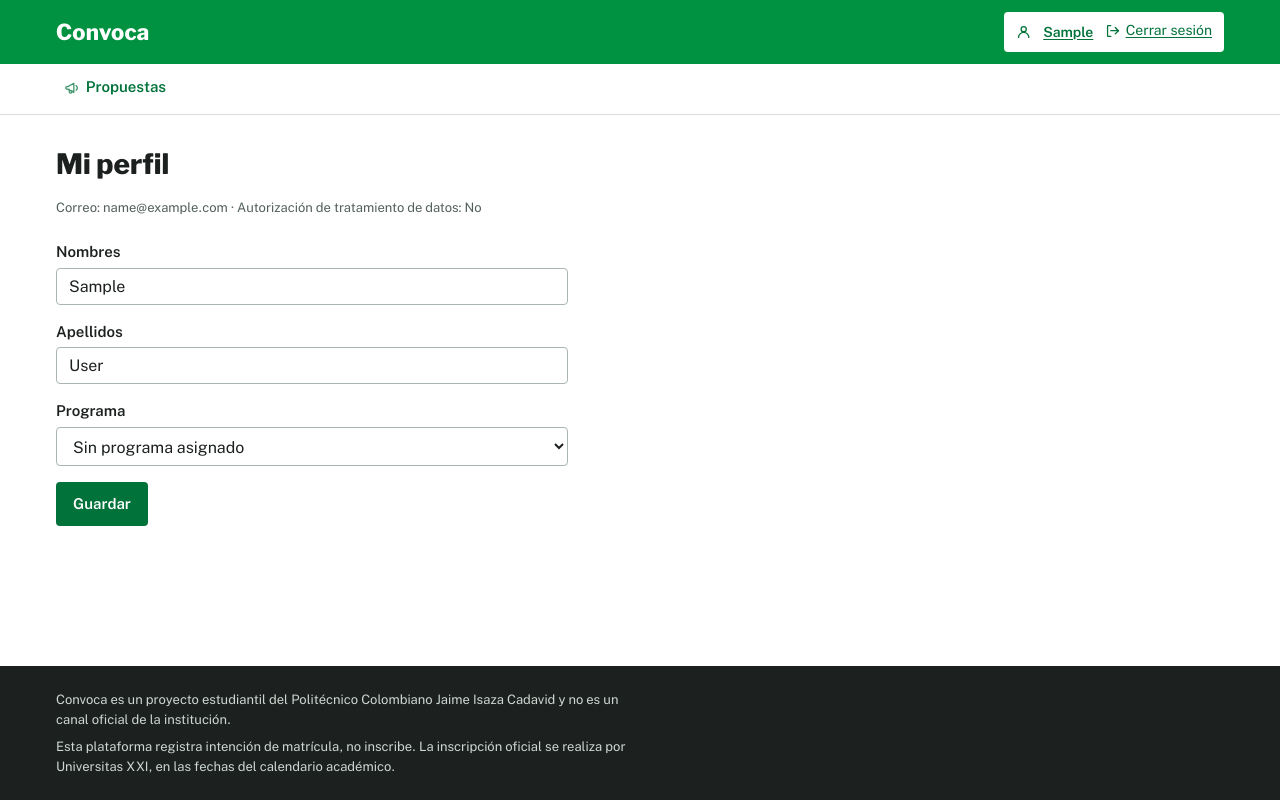
After one commit to svaltqt/Convoca, a Django app: page /perfil/ in a window 1280 px wide. The commit adds this page. Run offline with Django 5.2, Linux system fonts and the light colour scheme; the visitor is signed in with stand-in values (Sample User, id 1); data that the repository does not hold is empty.

Commit message:
feat: pantalla de perfil de usuario (HU-17, criterio 1)

```diff
--- a/apps/usuarios/urls.py
+++ b/apps/usuarios/urls.py
@@ -9,6 +9,7 @@ urlpatterns = [
     path("salir/", views.SalirView.as_view(), name="salir"),
     path("registro/", views.RegistroView.as_view(), name="registro"),
     path("politica-datos/", views.PoliticaDatosView.as_view(), name="politica_datos"),
+    path("perfil/", views.PerfilView.as_view(), name="perfil"),
     path("usuarios/", views.UsuarioListView.as_view(), name="usuario_lista"),
     path(
         "usuarios/<int:pk>/editar/",
--- a/apps/usuarios/views.py
+++ b/apps/usuarios/views.py
@@ -1,7 +1,9 @@
 from django.contrib import messages
+from django.contrib.auth.mixins import LoginRequiredMixin
 from django.contrib.auth.views import LoginView, LogoutView
+from django.contrib.messages.views import SuccessMessageMixin
 from django.urls import reverse_lazy
-from django.views.generic import CreateView, TemplateView
+from django.views.generic import CreateView, TemplateView, UpdateView
 
 from apps.academico.models import Programa
 from config.views import (
@@ -40,6 +42,25 @@ class RegistroView(CreateView):
 
 class PoliticaDatosView(TemplateView):
     template_name = "usuarios/politica_datos.html"
+
+
+class PerfilView(LoginRequiredMixin, SuccessMessageMixin, UpdateView):
+    """
+    Perfil del propio usuario (tarea 1.6 / HU-17, primer criterio): ver y
+    editar nombre, apellido y programa. Correo y autorización de datos no
+    son editables aquí. get_object() siempre devuelve request.user, sin
+    depender de un pk en la URL, así que nadie puede ver o editar el
+    perfil de otra cuenta desde esta vista, ni siquiera un administrador.
+    """
+
+    model = Usuario
+    form_class = UsuarioForm
+    template_name = "usuarios/perfil.html"
+    success_url = reverse_lazy("usuarios:perfil")
+    success_message = "Se actualizó tu perfil."
+
+    def get_object(self, queryset=None):
+        return self.request.user
 
 
 class UsuarioListView(ListaConBusquedaView):
--- a/templates/base.html
+++ b/templates/base.html
@@ -29,13 +29,13 @@
         {% if user.is_authenticated %}
           <div class="cabecera__usuario">
             {% include "componentes/icono.html" with nombre="usuario" %}
-            <span class="cabecera__usuario-nombre">
+            <a href="{% url 'usuarios:perfil' %}" class="cabecera__usuario-nombre">
               {% if ocultar_email_usuario %}
                 {{ user.first_name|default:"Usuario" }}
               {% else %}
                 {{ user.first_name|default:user.email }}
               {% endif %}
-            </span>
+            </a>
             <form method="post" action="{% url 'usuarios:salir' %}">
               {% csrf_token %}
               <button type="submit" class="enlace-boton enlace-icono">{% include "componentes/icono.html" with nombre="salir" %}Cerrar sesión</button>
--- /dev/null
+++ b/templates/usuarios/perfil.html
@@ -0,0 +1,18 @@
+{% extends "base.html" %}
+
+{% block titulo %}Mi perfil — Convoca{% endblock %}
+
+{% block content %}
+  <header>
+    <h1>Mi perfil</h1>
+    <p class="texto-secundario">
+      Correo: {{ object.email }} · Autorización de tratamiento de datos: {% if object.autorizo_datos %}Sí, otorgada el {{ object.fecha_autorizacion|default:"(fecha no registrada)" }}{% else %}No{% endif %}
+    </p>
+  </header>
+
+  <form method="post" novalidate>
+    {% csrf_token %}
+    {% include "componentes/formulario.html" with form=form %}
+    <button type="submit" class="boton boton--primario">Guardar</button>
+  </form>
+{% endblock %}
```
